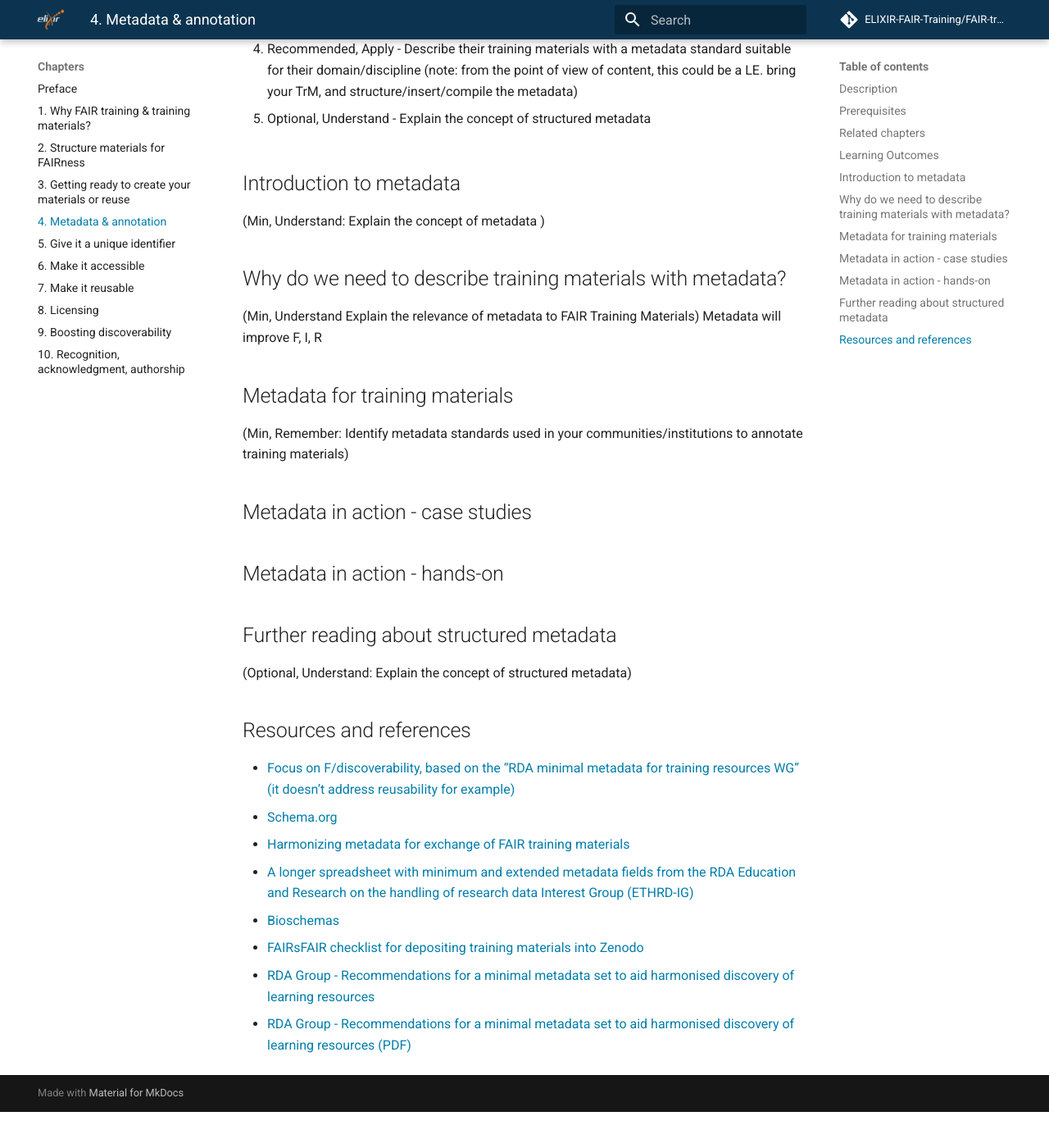
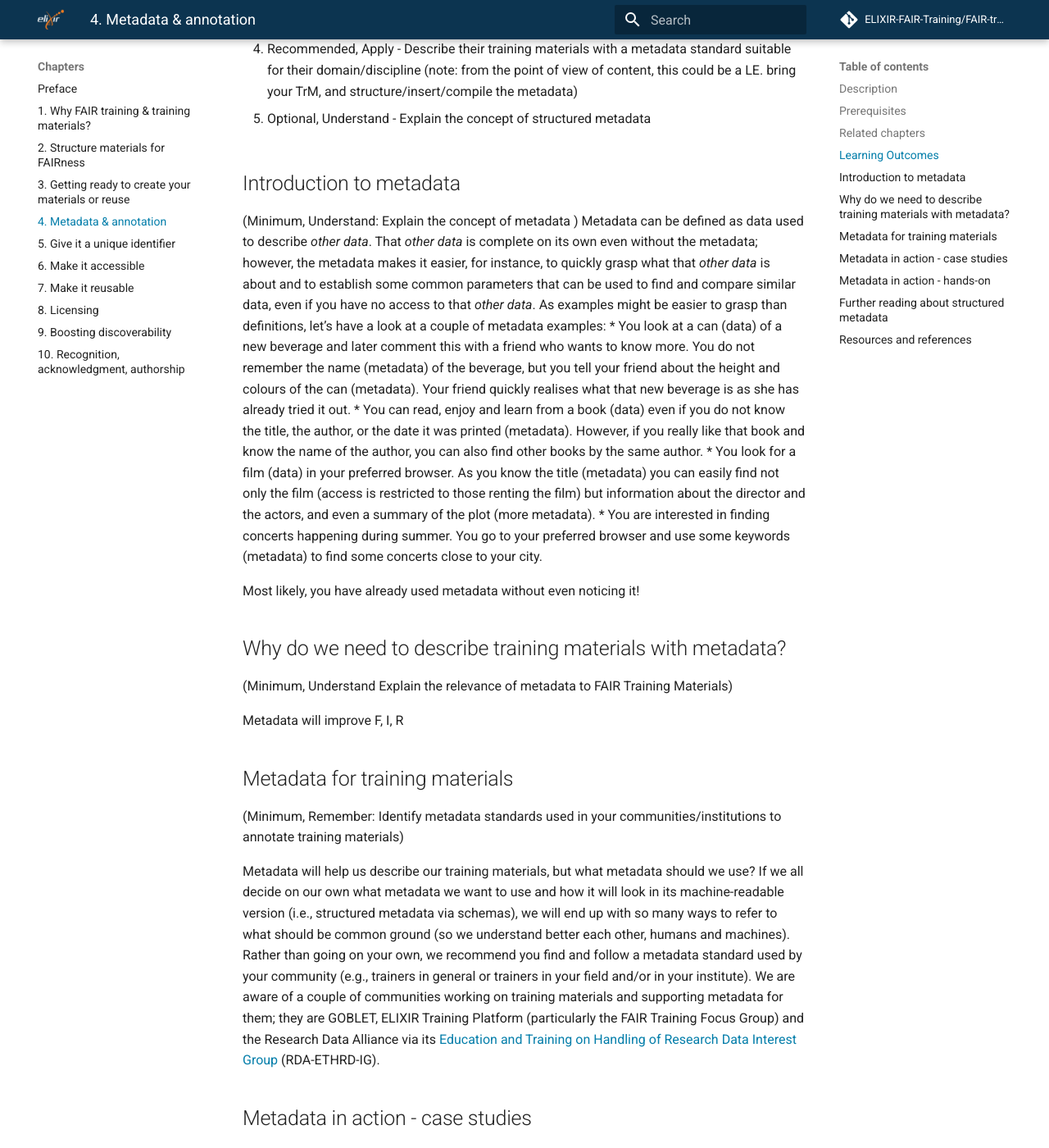
Before and after one commit to elixir-europe-training/ELIXIR-TrP-FAIR-training-handbook, an MkDocs documentation site: the page built from docs/chapters/chapter_04.md, in a window 1280 px wide and 1400 px high, scrolled down 951 px. Shown: the whole window at 82% size. Built offline with MkDocs 1.6.1 and Material for MkDocs 9.7.7, drawn with Linux system fonts in a browser that asks for light colours; comment, search, counter and statistics services are not loaded; before the commit the page ends 2307 px from its top, so only the background shows below that; some of the changed text lies outside the part shown.

Commit message:
added some content

```diff
--- a/docs/chapters/chapter_04.md
+++ b/docs/chapters/chapter_04.md
@@ -26,17 +26,30 @@ By the end of this Chapter, learners will be able to:
 
 5. Optional, Understand - Explain the concept of structured metadata
 ## Introduction to metadata
-(Min, Understand: Explain the concept of metadata )
+(Minimum, Understand: Explain the concept of metadata )
+Metadata can be defined as data used to describe *other data*. That *other data* is complete on its own even without the metadata; however, the metadata makes it easier, for instance, to quickly grasp what that *other data* is about and to establish some common parameters that can be used to find and compare similar data, even if you have no access to that *other data*. As examples might be easier to grasp than definitions, let’s have a look at a couple of metadata examples:
+* You look at a can (data) of a new beverage and later comment this with a friend who wants to know more. You do not remember the name (metadata) of the beverage, but you tell your friend about the height and colours of the can (metadata). Your friend quickly realises what that new beverage is as she has already tried it out.
+* You can read, enjoy and learn from a book (data) even if you do not know the title, the author, or the date it was printed (metadata). However, if you really like that book and know the name of the author, you can also find other books by the same author.
+* You look for a film (data) in your preferred browser. As you know the title (metadata) you can easily find not only the film (access is restricted to those renting the film) but information about the director and the actors, and even a summary of the plot (more metadata).
+* You are interested in finding concerts happening during summer. You go to your preferred browser and use some keywords (metadata) to find some concerts close to your city.
+
+Most likely, you have already used metadata without even noticing it!
+
 ## Why do we need to describe training materials with metadata?
-(Min, Understand Explain the relevance of metadata to FAIR Training Materials)
+(Minimum, Understand Explain the relevance of metadata to FAIR Training Materials)
+
 Metadata will improve F, I, R
 ## Metadata for training materials
-(Min, Remember: Identify metadata standards used in your communities/institutions to annotate training materials)
+(Minimum, Remember: Identify metadata standards used in your communities/institutions to annotate training materials)
+
+Metadata will help us describe our training materials, but what metadata should we use? If we all decide on our own what metadata we want to use and how it will look in its machine-readable version (i.e., structured metadata via schemas), we will end up with so many ways to refer to what should be common ground (so we understand better each other, humans and machines). Rather than going on your own, we recommend you find and follow a metadata standard used by your community (e.g., trainers in general or trainers in your field and/or in your institute). We are aware of a couple of communities working on training materials and supporting metadata for them; they are GOBLET, ELIXIR Training Platform (particularly the FAIR Training Focus Group) and the Research Data Alliance via its [Education and Training on Handling of Research Data Interest Group](https://www.rd-alliance.org/groups/education-and-training-handling-research-data.html) (RDA-ETHRD-IG).
 ## Metadata in action - case studies
 ## Metadata in action - hands-on
 
 ## Further reading about structured metadata
 (Optional, Understand: Explain the concept of structured metadata)
+
+If you are here, you want to know a bit more on how machines communicate with each other. As we said before, while free text is enough for humans, more structured data (and metadata) works better with machines. Data can be structured in many ways (most of them also outside the scope of this book). We will focus on the sort of metadata using sentences to describe things in a light way, i.e., metadata schemas. There is still much more around this topic including semantics, controlled vocabularies, terminologies and ontologies, all of that outside the scope of this book.
 ## Resources and references
 - [Focus on F/discoverability, based on the “RDA minimal metadata for training resources WG” (it doesn’t address reusability for example)](https://wiki.eoscfuture.eu/display/PUBLIC/RDA+Minimal+Metadata+for+Learning+Resources)
 - [Schema.org](http://schema.org/)
```
